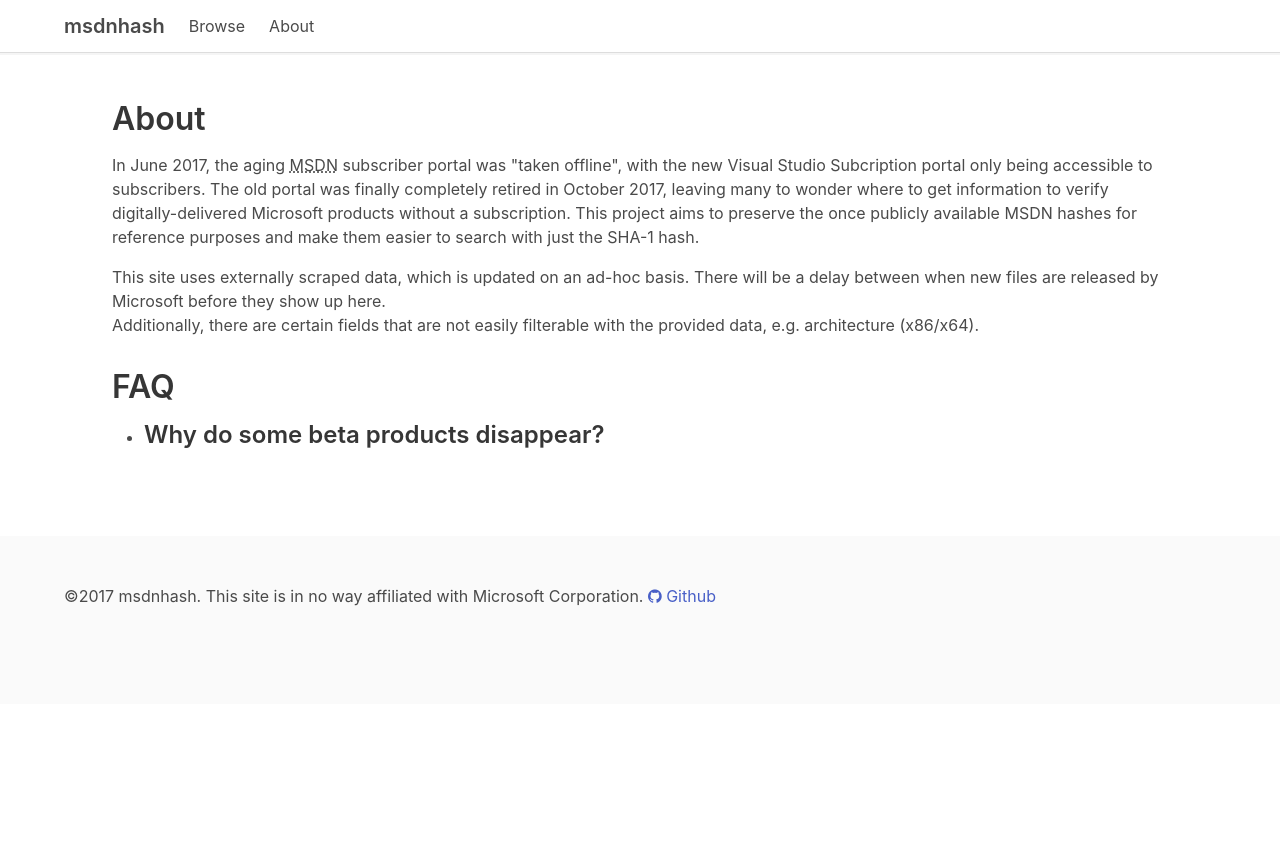
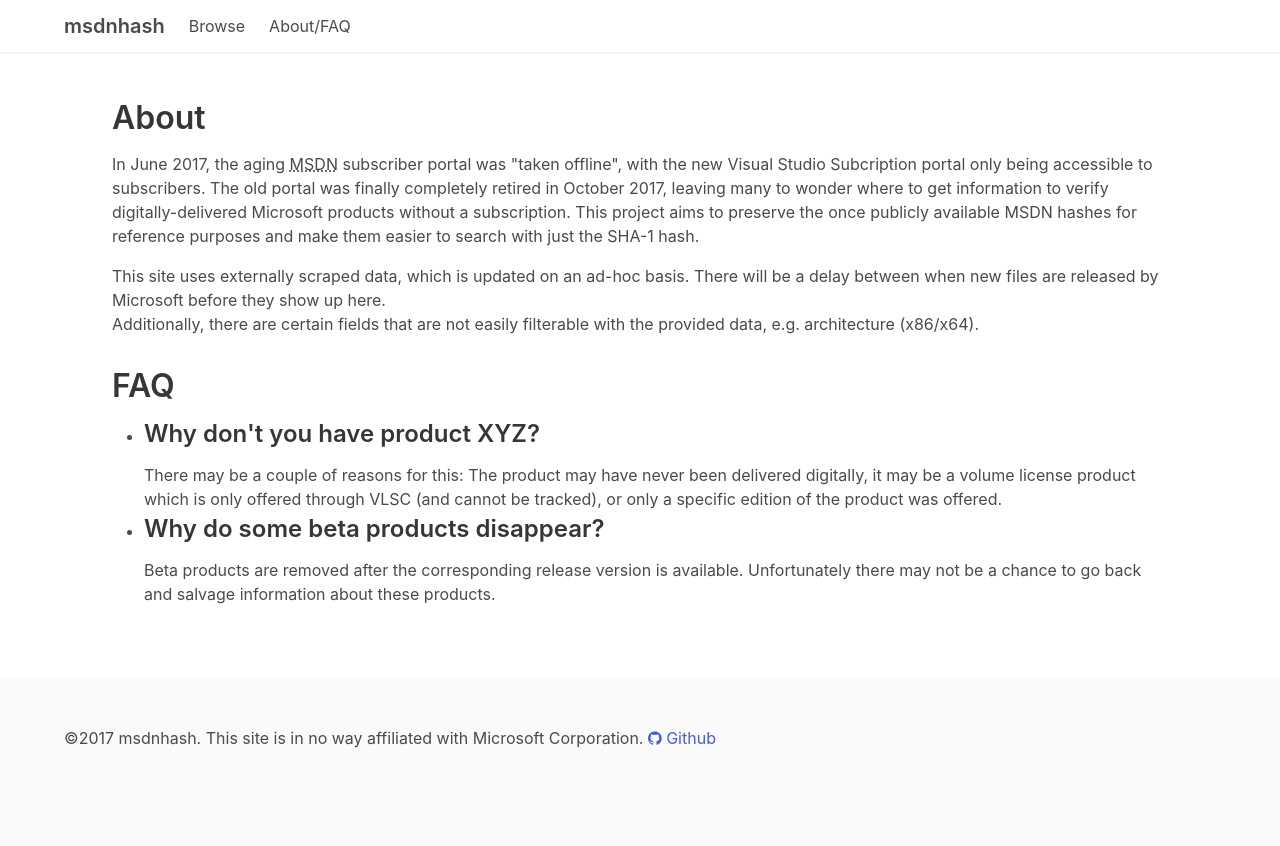
Before and after one commit to mauricew/dnhash, a Django app: page /about in a window 1280 px wide. Before the commit the page ends 606 px from the top, so only its background shows below. Run offline with Django 3.2, Linux system fonts and the light colour scheme; some libraries are stand-ins or nearby versions.

Commit message:
Write the actual FAQ

```diff
--- a/msdn/templates/base.html
+++ b/msdn/templates/base.html
@@ -9,7 +9,7 @@
     <link rel="stylesheet" href="https://maxcdn.bootstrapcdn.com/font-awesome/4.7.0/css/font-awesome.min.css">
 </head>
 <body>
-    <nav class="navbar has-shadow" style="border-bottom:1px solid #ddd;">
+    <nav class="navbar has-shadow">
         <div class="container">
             <div class="navbar-brand">
                 <a class="navbar-item" href="/" style="font-size:1.25rem;font-weight:600;">
@@ -19,7 +19,7 @@
                     Browse
                 </a>
                 <a class="navbar-item" href="/about">
-                    About
+                    About/FAQ
                 </a>
             </div>
         </div>
--- a/msdn/templates/msdn/about.html
+++ b/msdn/templates/msdn/about.html
@@ -19,8 +19,20 @@
     <h1>FAQ</h1>
     <ul>
         <li>
+            <h3>Why don't you have product XYZ?</h3>
+            <p>
+                There may be a couple of reasons for this:
+                The product may have never been delivered digitally,
+                it may be a volume license product which is only offered through VLSC (and cannot be tracked),
+                or only a specific edition of the product was offered.
+            </p>
+        </li>
+        <li>
             <h3>Why do some beta products disappear?</h3>
-            <p></p>
+            <p>
+                Beta products are removed after the corresponding release version is available.
+                Unfortunately there may not be a chance to go back and salvage information about these products.
+            </p>
         </li>
     </ul>
 </section>
```
